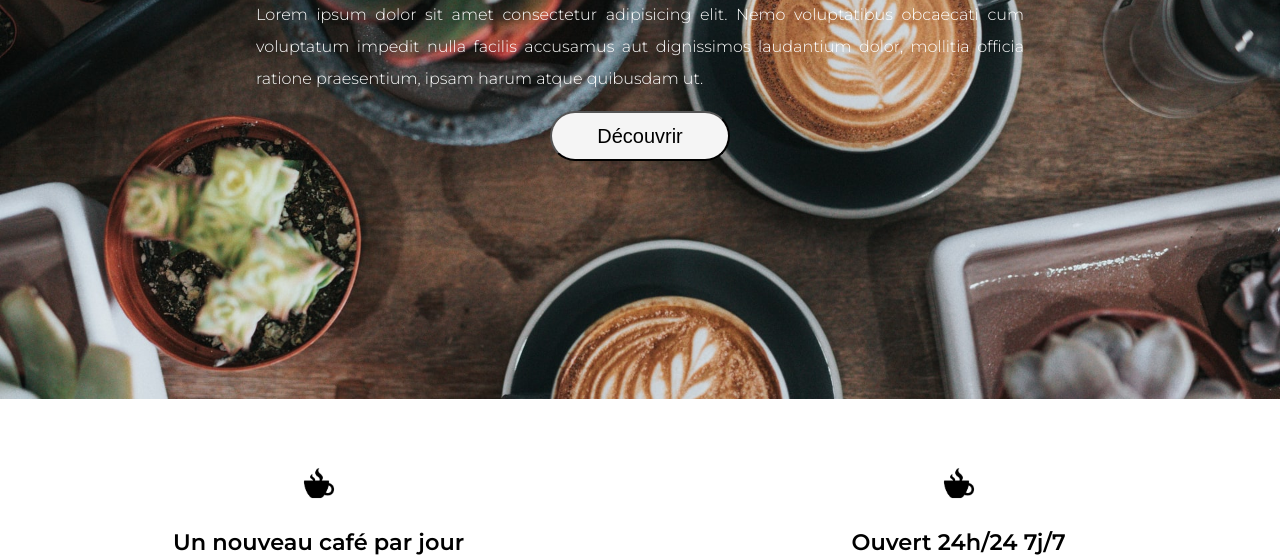
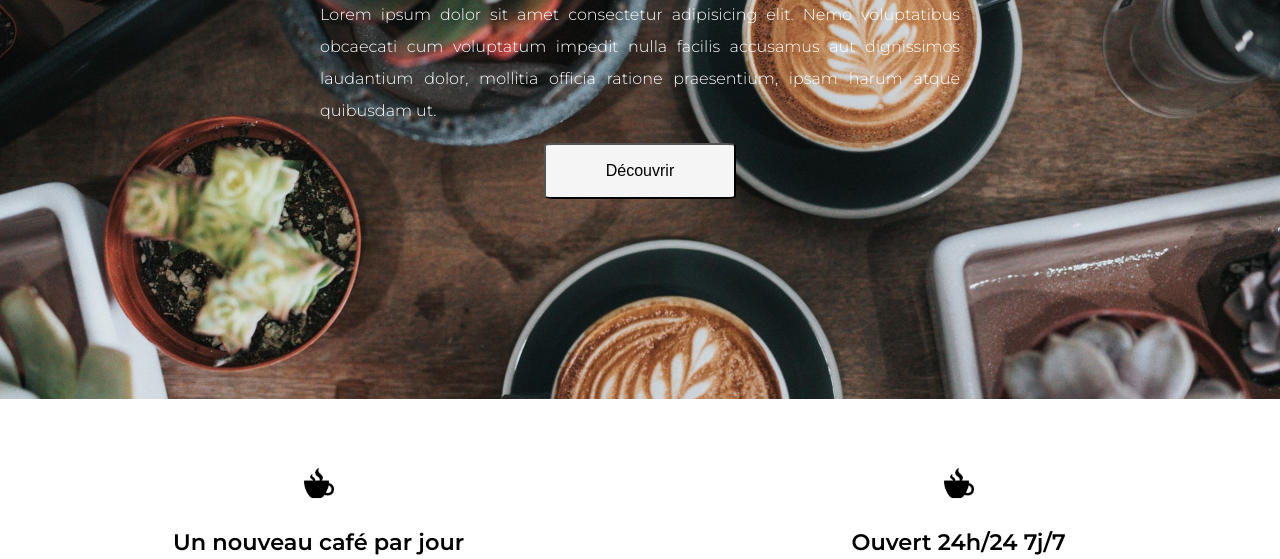
Before and after one commit to esasova/cafe, a plain HTML site: page index.html in a window 1280 px wide. Shown: the part 241-800 px from the top of the page. Drawn offline with Linux system fonts and the light colour scheme.

Commit message:
button sizing

```diff
--- a/index.css
+++ b/index.css
@@ -53,7 +53,7 @@ main {
 }
 #lead {
     padding-top: 10%;
-    width: 60%;
+    width: 50%;
     text-align: center;
 }
 
@@ -69,11 +69,11 @@ main {
     line-height: 200%;
 }
 #bouton {
-    width: 180px;
-    height: 50px;
+    width: 30%;
+    height: 20%;
     background-color: whitesmoke;
-    border-radius: 30px;
-    font-size: 20px;
+    border-radius: 5%;
+    font-size: 100%;
     cursor: pointer;
 }
 .info {
```
